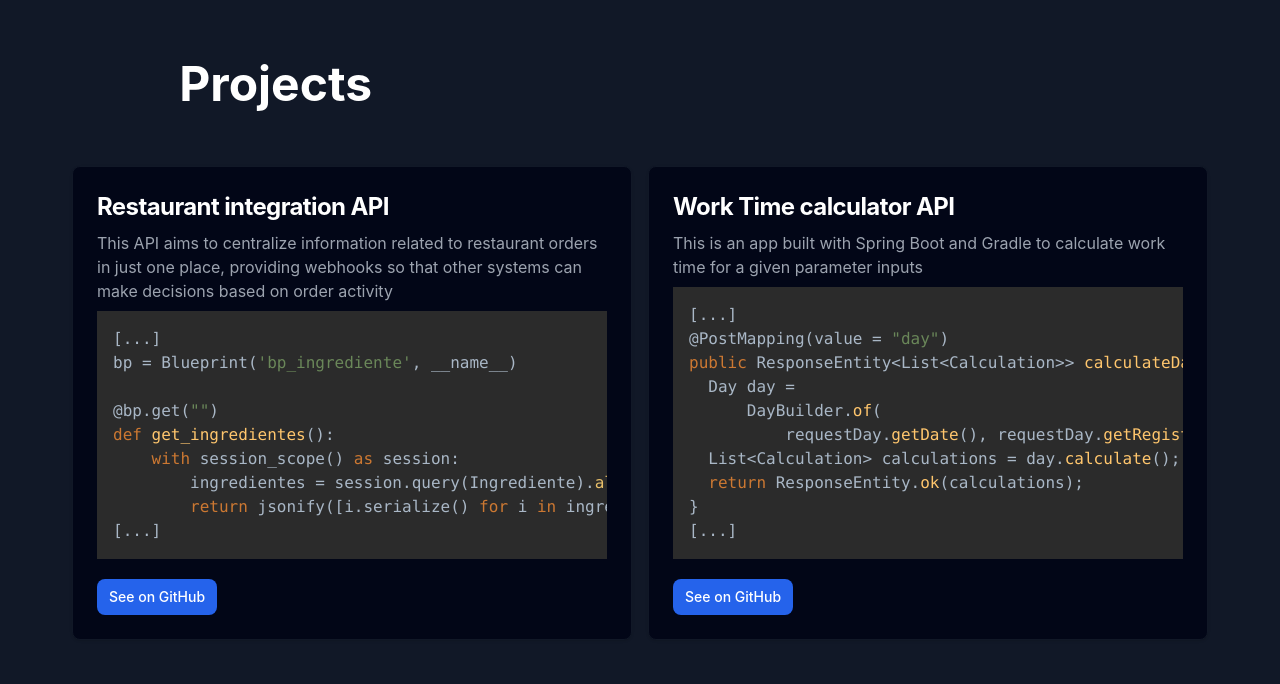
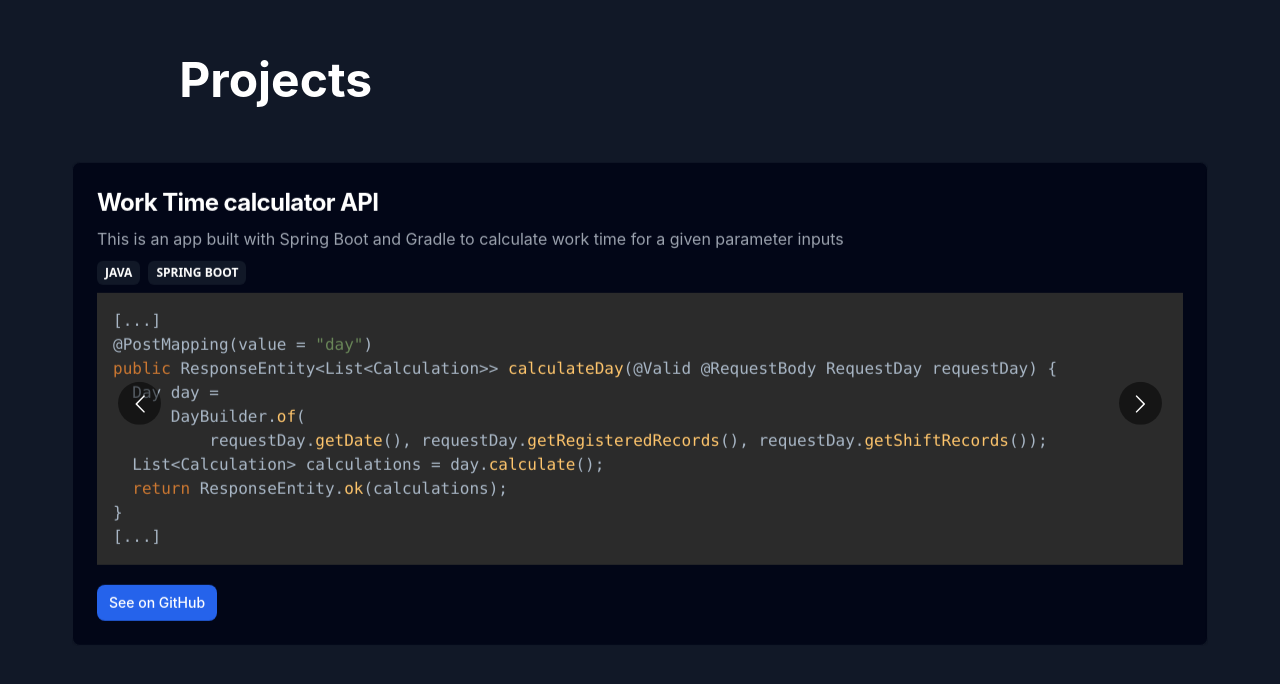
Before and after one commit to vncsmyrnk/portfolio, a React (Create React App) app in the folder app/: page / in a window 1280 px wide. Shown: the part 893-1577 px from the top of the page. Built offline with nearby package versions, Linux system fonts and the light colour scheme.

Commit message:
Adding carousel for projects

```diff
--- a/app/package.json
+++ b/app/package.json
@@ -14,6 +14,7 @@
     "react-dom": "^18.3.1",
     "react-icons": "^5.2.1",
     "react-intersection-observer": "^9.10.2",
+    "react-multi-carousel": "^2.8.5",
     "react-scripts": "5.0.1",
     "react-syntax-highlighter": "^15.5.0",
     "web-vitals": "^2.1.4"
--- a/app/src/App.js
+++ b/app/src/App.js
@@ -3,9 +3,30 @@ import Project from './Project';
 import DarkModeSwitch from './DarkModeSwitch';
 import { useInView } from 'react-intersection-observer'
 import { FaLinkedin, FaEnvelope, FaPhone, FaGithub, FaReact } from 'react-icons/fa';
+import Carousel from 'react-multi-carousel';
+import 'react-multi-carousel/lib/styles.css';
 
 function App() {
   const [refProjects, inViewProjects] = useInView({ threshold: 0.5 })
+
+  const carouselResponsivity = {
+    superLargeDesktop: {
+      breakpoint: { max: 4000, min: 3000 },
+      items: 5
+    },
+    desktop: {
+      breakpoint: { max: 3000, min: 1024 },
+      items: 1
+    },
+    tablet: {
+      breakpoint: { max: 1024, min: 464 },
+      items: 1
+    },
+    mobile: {
+      breakpoint: { max: 464, min: 0 },
+      items: 1
+    }
+  };
 
   const projects = [
     {
@@ -23,6 +44,7 @@ def get_ingredientes():
 [...]`,
       linkUrl: 'https://github.com/Sistema-de-integracao-em-restaurante/api',
       linkDescription: 'See on GitHub',
+      chips: ['python', 'flask', 'SQLAlchemy']
     },
     {
       name: 'Work Time calculator API',
@@ -40,6 +62,7 @@ public ResponseEntity<List<Calculation>> calculateDay(@Valid @RequestBody Reques
 [...]`,
       linkUrl: 'https://github.com/clocked-app/calculations-api',
       linkDescription: 'See on GitHub',
+      chips: ['java', 'spring boot']
     },
   ];
 
@@ -99,10 +122,12 @@ public ResponseEntity<List<Calculation>> calculateDay(@Valid @RequestBody Reques
         <div ref={refProjects} className={inViewProjects ? "animate-none md:animate-[upDown_1s_ease-out]" : "visible md:invisible"}>
           <div className="projects-section page-section mr-[5%] ml-[5%]">
             <p className="text-3xl md:text-5xl font-bold mr-[10%] ml-[10%] mt-[70px] md:mt-0">Projects</p>
-            <div className="project-samples grid grid-cols-1 md:grid-cols-2 gap-4 mt-[5%] mx-2 mb-2">
-              {projects.map((project) => {
-                return <Project className="project-sample project-python w-full" name={project.name} description={project.description} language={project.language} codeString={project.codeString} linkUrl={project.linkUrl} linkDescription={project.linkDescription} />
-              })}
+            <div className="project-samples mt-[5%] mx-2 mb-2">
+              <Carousel responsive={carouselResponsivity} infinite={true} autoPlay={true} autoPlaySpeed={5000}>
+                {projects.map((project) => {
+                  return <Project className="project-sample project-python w-full" name={project.name} description={project.description} language={project.language} codeString={project.codeString} linkUrl={project.linkUrl} linkDescription={project.linkDescription} chips={project.chips} />
+                })}
+              </Carousel>
             </div>
           </div>
         </div>
--- a/app/src/Project.js
+++ b/app/src/Project.js
@@ -6,6 +6,13 @@ function Project(props) {
     <div class="p-6 bg-white dark:bg-slate-950 border border-gray-200 dark:border-gray-900 rounded-lg shadow">
       <h5 class="mb-2 text-2xl font-bold tracking-tight text-gray-900 dark:text-white">{props.name}</h5>
       <p className="text-gray-700 dark:text-gray-400">{props.description}</p>
+      <div className="chips mt-2">
+        {props.chips && props.chips.map((chip) => {
+          return <div className="inline-block relative px-2 py-1 mr-2 font-sans text-xs font-bold text-gray-200 dark:text-white uppercase bg-gray-500 dark:bg-gray-900 rounded-md select-none whitespace-nowrap">
+            <span class="">{chip}</span>
+          </div>
+        })}
+      </div>
       <SyntaxHighlighter language={props.language} style={darcula}>
         {props.codeString}
       </SyntaxHighlighter>
```
Also changed, not shown: 1 other file (tests, documents, lock files or other folders). Lines whose indentation alone changed are shown as unchanged.
